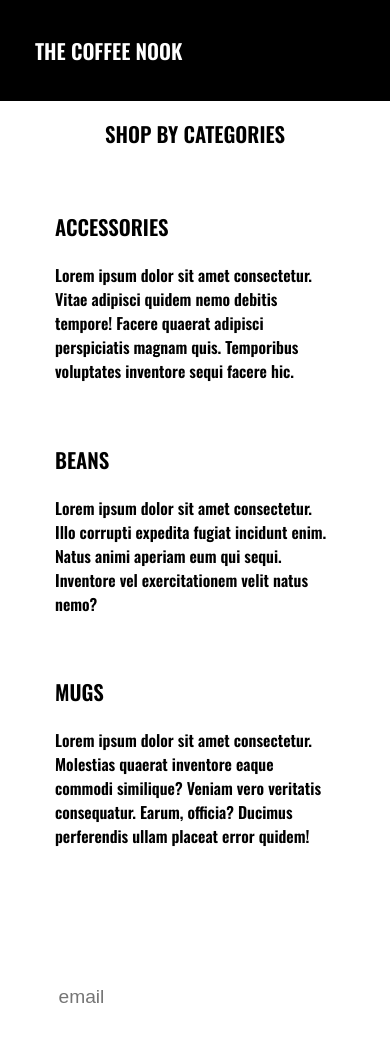
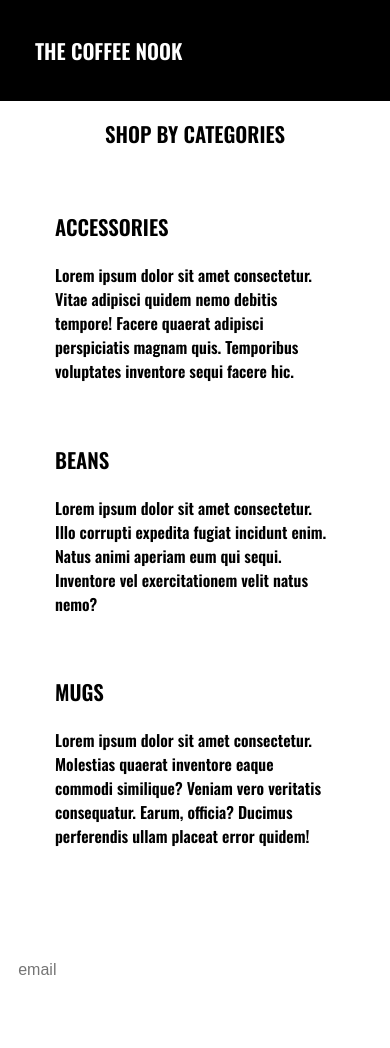
Before and after one commit to JonGrabbe/the-coffee-nook, a plain HTML site: page index.html in a window 390 px wide. Drawn offline with nearby package versions, Linux system fonts and the light colour scheme.

Commit message:
finished newsletter

```diff
--- a/main.css
+++ b/main.css
@@ -133,7 +133,6 @@
     height: 200px;
 }
 .news-letter-form-container {
-    margin-left: auto;
     color: white;
 }
 .news-letter-input {
@@ -144,7 +143,7 @@
     margin-right: 15px;
 }
 .news-letter-button {
-    width: 20%;
+    width: 80px;
     /* padding: 6px 0; */
     box-sizing: border-box;
     height: 40px;
@@ -237,4 +236,22 @@
         display: none;
     }
 
+    /* --- newsletter --- */
+    .news-letter-container {
+        justify-content: center;
+    }
+    .news-letter-form-container {
+        width: 95%;
+    }
+    #news-letter-inputs-container {
+        flex-direction: column;
+    }
+    .news-letter-input {
+        width: 85%;
+        margin-bottom: 15px;
+    }
+    .main-input {
+        font-size: initial;
+    }
+
 }
```
